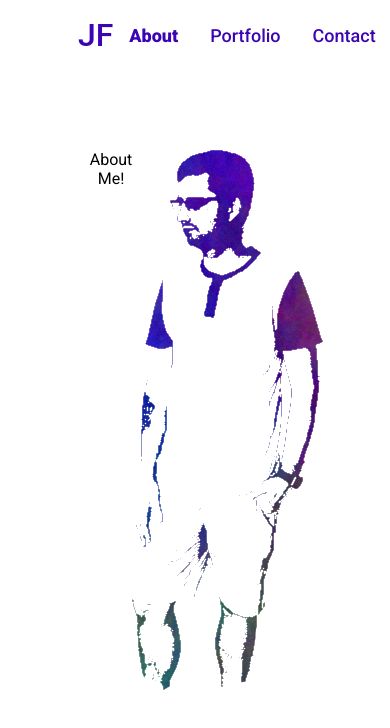
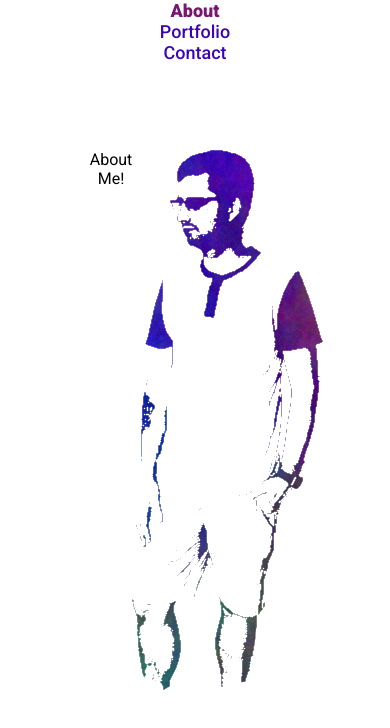
Before and after one commit to jfaulstick/jfaulstick-site, a React (Create React App) app: page / in a window 390 px wide. Shown: the top 728 px of the page. Built offline with nearby package versions, Linux system fonts and the light colour scheme.

Commit message:
Slight styling update to color scheme

```diff
--- a/src/styles/_base.scss
+++ b/src/styles/_base.scss
@@ -31,9 +31,10 @@
 }
 
 .header--brand {
-  color: $color-1;
+  color: linear-gradient(90deg, rgba(2,0,36,1) 0%, rgba(59,5,179,1) 27%, rgba(121,22,110,1) 100%);
   font-family: "Roboto Medium";
   font-size: 32px;
+  font-weight: 700;
   line-height: 38px;
 }
 
@@ -52,5 +53,20 @@
 }
 
 .header--nav-item-active {
+  color: $color-2;
   font-weight: 800;
 }
+
+@media (max-width: 640px) {
+  .header {
+    flex-direction: column;
+  }
+
+  .header--brand {
+    display: none;
+  }
+
+  .header--nav-group {
+    flex-direction: column;
+  }
+}
--- a/src/styles/_vars.scss
+++ b/src/styles/_vars.scss
@@ -1,2 +1,3 @@
 $bg-color: #ffffff;
 $color-1: #3b05b3;
+$color-2: #79166e;
```
